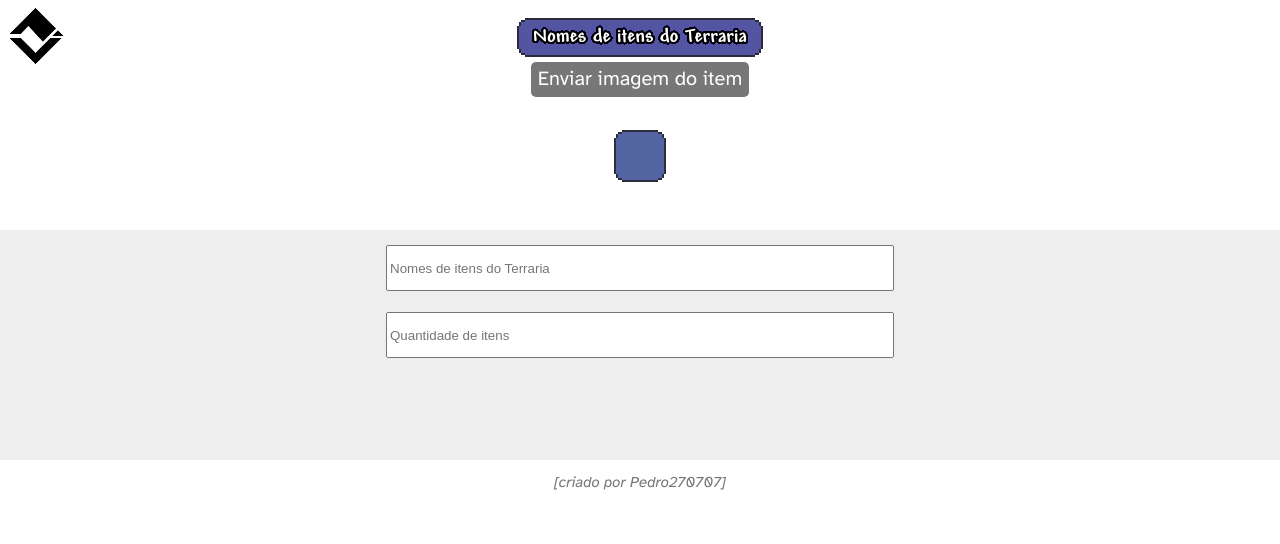
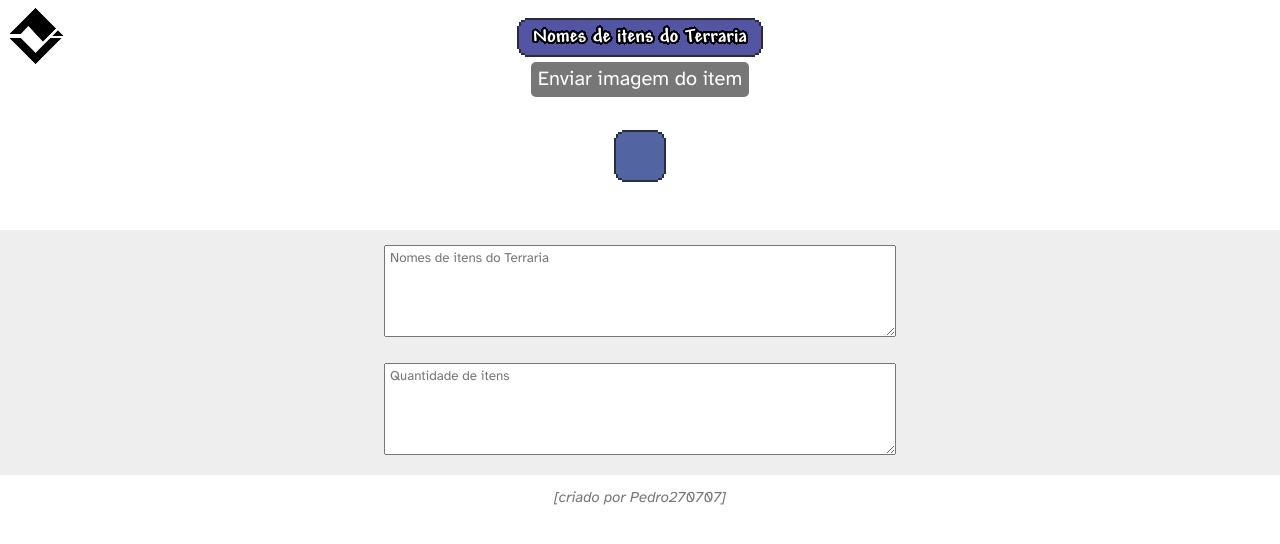
Before and after one commit to Pedro270707/pedro270707.github.io, a Jekyll site: the page built from terrariatooltips.html, in a window 1280 px wide. Shown: the top 544 px of the page. Built offline with Jekyll 4.4.1, drawn with Linux system fonts in a browser that asks for light colours; nearby versions of some CDN libraries; some web fonts are replaced.

Commit message:
text area instead of input

```diff
--- a/css/terrariatooltips.css
+++ b/css/terrariatooltips.css
@@ -204,10 +204,12 @@
 	color: #ffffff;
 }
 
-input[type="text"] {
-	width: 500px;
-	height: 40px;
+.terraria-text-input {
+	min-width: 500px;
+	min-height: 80px;
 	max-width: 95%;
+	font-family: var(--default-font-family);
+	padding: 5px;
 }
 
 .tip-line {
--- a/js/minecraft-tip.js
+++ b/js/minecraft-tip.js
@@ -17,7 +17,7 @@
 	outputItem.src = URL.createObjectURL(event.target.files[0]);
 }
 
-textInput.onkeyup = function() {
+$(document).on('input propertychange', "textarea[name='Texto do Minecraft']", function () {
 	textOutputFormatted = textInput.value.replace(/</gi, "&lt;");
 	textOutputFormatted = textOutputFormatted.replace(/</g, "&gt;");
 	textOutputFormatted = textOutputFormatted.replace(/&br/g, '§r<br class="break">');
@@ -109,7 +109,7 @@
 	if (textOutputFormatted == 'supersecretsettings') {
 		superSecretSettings.style.display = "block";
 	}
-}
+});
 
 limitKCheckbox.addEventListener('change', () => {
   if (limitKCheckbox.checked) {
--- a/js/terraria-tip.js
+++ b/js/terraria-tip.js
@@ -18,7 +18,7 @@
 	outputItem.src = URL.createObjectURL(event.target.files[0]);
 }
 
-textInput.onkeyup = function() {
+$(document).on('input propertychange', textInput, function () {
 	textOutputFormatted = textInput.value.replace(/</g, "&lt;");
 	textOutputFormatted = textOutputFormatted.replace(/>/g, "&gt;");
 	textOutputFormatted = textOutputFormatted.replace(/&br/g, '§r<br class="break">');
@@ -54,11 +54,11 @@
 		outputTextLine.innerHTML = textOutputFormatted;
 		outputShadowLine.innerHTML = textOutputFormatted;
 	}
-}
+});
 
-itemCountInput.onkeyup = function() {
+$(document).on('input propertychange', itemCountInput, function () {
 	itemCount.innerHTML = itemCountInput.value.replace(/</g, "&lt;").replace(/>/g, "&gt;");
-}
+});
 
 $('.slot-item').mouseover(function(event) {
         var $PosTop = $(this).position().top;
--- a/minecrafttooltips.html
+++ b/minecrafttooltips.html
@@ -30,7 +30,7 @@
 	<label for="k-limited">Usar somente caracteres de mesma largura no §k</label>
 </div>
 <div class="website-divider">
-	<input type="text" placeholder="Nomes de itens do Minecraft" id="minecraft-text-input" /><br><br>
+	<textarea placeholder="Nomes de itens do Minecraft" id="minecraft-text-input" name="Texto do Minecraft" class="minecraft-text-input"></textarea><br><br>
 	<div id="super-secret-settings" class="center" style="display: none;">
 		<input type="checkbox" id="k-numbers-only" name="k-numbers-only" value="k-numbers-only" />
 		<label for="k-numbers-only">Usar somente números no §k</label>
--- a/terrariatooltips.html
+++ b/terrariatooltips.html
@@ -20,8 +20,8 @@
 	</div>
 </div>
 <div class="website-divider">
-	<input type="text" placeholder="Nomes de itens do Terraria" id="terraria-text-input" /><br><br>
-	<input type="text" placeholder="Quantidade de itens" id="item-count-input" />
+	<textarea placeholder="Nomes de itens do Terraria" id="terraria-text-input" class="terraria-text-input"></textarea><br><br>
+	<textarea type="text" placeholder="Quantidade de itens" id="item-count-input" class="terraria-text-input"></textarea>
 </div>
 <script src="https://code.jquery.com/jquery-1.9.1.js" type="text/javascript"></script>
 <script src="{{ site.baseurl }}/js/terraria-tip.js"></script>
```
Also changed, not shown: css/minecrafttooltips.css (+5 -3 lines).
